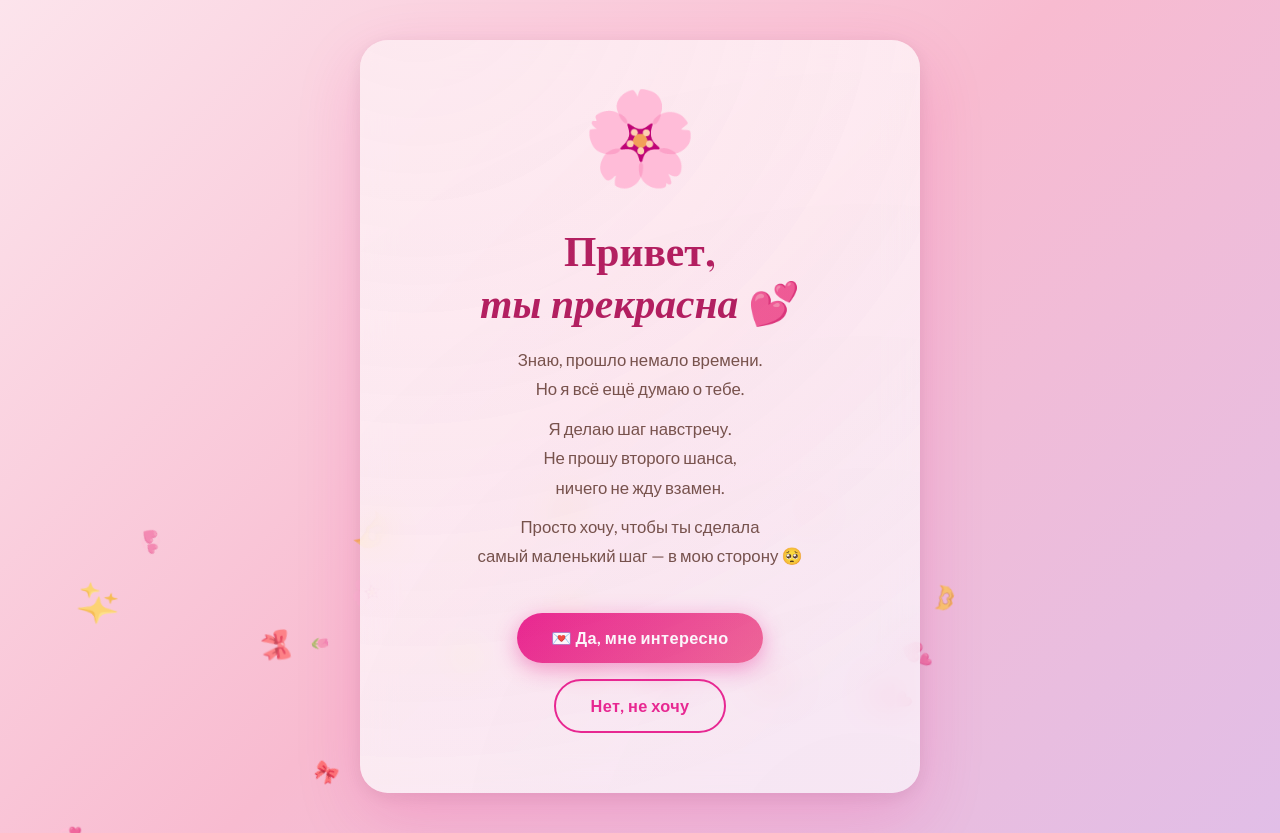
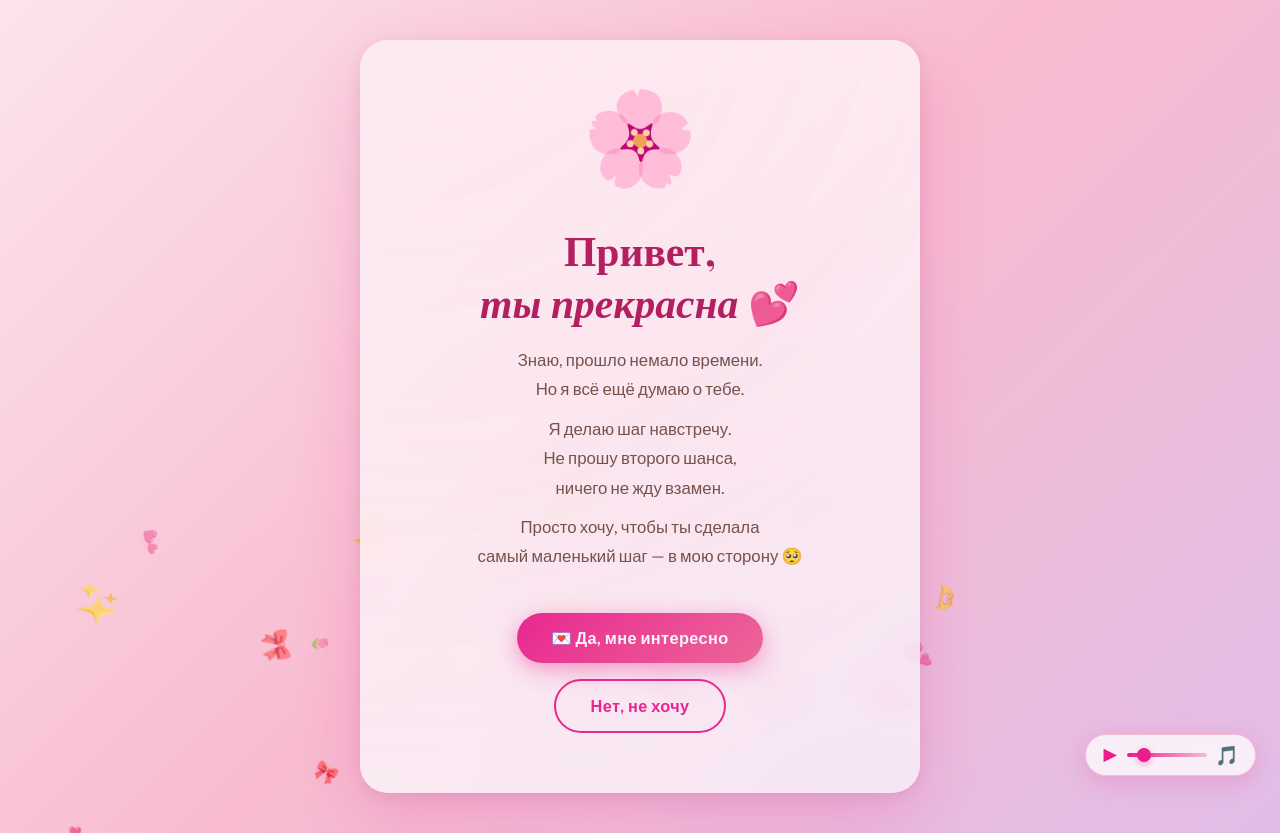
Before and after one commit to kekyoko/vikalastchance, a plain HTML site: page index.html in a window 1280 px wide. Drawn offline with nearby package versions, Linux system fonts and the light colour scheme; a web font is replaced by a local one.

Commit message:
Add background music player with volume control

```diff
--- a/index.html
+++ b/index.html
@@ -317,6 +317,72 @@
       animation: floatEmoji 2s ease-in-out infinite;
     }
 
+    /* ── Music player ── */
+    #musicPlayer {
+      position: fixed;
+      bottom: 24px;
+      right: 24px;
+      z-index: 100;
+      display: flex;
+      align-items: center;
+      gap: 10px;
+      background: rgba(255, 255, 255, 0.75);
+      backdrop-filter: blur(14px);
+      -webkit-backdrop-filter: blur(14px);
+      border-radius: 50px;
+      padding: 10px 18px;
+      box-shadow: 0 6px 24px rgba(233, 30, 140, 0.2);
+      border: 1.5px solid #f8bbd0;
+      transition: opacity 0.3s;
+    }
+    #musicPlayer:hover { opacity: 1 !important; }
+    #musicToggle {
+      background: none;
+      border: none;
+      font-size: 1.1rem;
+      cursor: pointer;
+      color: #e91e8c;
+      padding: 0;
+      line-height: 1;
+      transition: transform 0.2s;
+    }
+    #musicToggle:hover { transform: scale(1.2); }
+    #volumeSlider {
+      -webkit-appearance: none;
+      appearance: none;
+      width: 80px;
+      height: 4px;
+      border-radius: 4px;
+      background: linear-gradient(to right, #e91e8c 0%, #f8bbd0 100%);
+      outline: none;
+      cursor: pointer;
+    }
+    #volumeSlider::-webkit-slider-thumb {
+      -webkit-appearance: none;
+      width: 14px;
+      height: 14px;
+      border-radius: 50%;
+      background: #e91e8c;
+      cursor: pointer;
+      box-shadow: 0 2px 6px rgba(233,30,140,0.4);
+    }
+    #volumeSlider::-moz-range-thumb {
+      width: 14px;
+      height: 14px;
+      border-radius: 50%;
+      background: #e91e8c;
+      cursor: pointer;
+      border: none;
+    }
+    #musicIcon {
+      font-size: 1rem;
+      animation: musicPulse 1.5s ease-in-out infinite;
+    }
+    @keyframes musicPulse {
+      0%, 100% { transform: scale(1); }
+      50%       { transform: scale(1.25); }
+    }
+
     /* ── Mobile ── */
     @media (max-width: 500px) {
       .card { padding: 36px 20px; }
@@ -327,6 +393,18 @@
   </style>
 </head>
 <body>
+
+<!-- ══ Music player ══ -->
+<div id="musicPlayer">
+  <button id="musicToggle" onclick="toggleMusic()" title="Играть / пауза">▶</button>
+  <input type="range" id="volumeSlider" min="0" max="1" step="0.01" value="0.15"
+    oninput="setVolume(this.value)" title="Громкость" />
+  <span id="musicIcon">🎵</span>
+</div>
+
+<audio id="bgMusic" loop>
+  <source src="wicked game - chris isaak ( sped up + reverb ).mp3" type="audio/mpeg" />
+</audio>
 
 <!-- Floating hearts background -->
 <div class="hearts-bg" id="heartsBg"></div>
@@ -604,6 +682,42 @@
     goTo(5);
   }
 
+  /* ══ Music player ══ */
+  const audio = document.getElementById('bgMusic');
+  const toggleBtn = document.getElementById('musicToggle');
+  audio.volume = 0.15;
+
+  // Autoplay on first user interaction
+  let started = false;
+  function startMusic() {
+    if (!started) {
+      audio.play().then(() => {
+        started = true;
+        toggleBtn.textContent = '⏸';
+      }).catch(() => {});
+    }
+  }
+  document.addEventListener('click', startMusic, { once: true });
+
+  function toggleMusic() {
+    if (audio.paused) {
+      audio.play();
+      toggleBtn.textContent = '⏸';
+      started = true;
+    } else {
+      audio.pause();
+      toggleBtn.textContent = '▶';
+    }
+  }
+
+  function setVolume(val) {
+    audio.volume = parseFloat(val);
+    // Update slider gradient
+    const pct = val * 100;
+    document.getElementById('volumeSlider').style.background =
+      `linear-gradient(to right, #e91e8c ${pct}%, #f8bbd0 ${pct}%)`;
+  }
+
   /* ══ Set min date = today ══ */
   const today = new Date().toISOString().split('T')[0];
   document.getElementById('dateInput').min = today;
```
Also changed, not shown: 1 other file.
